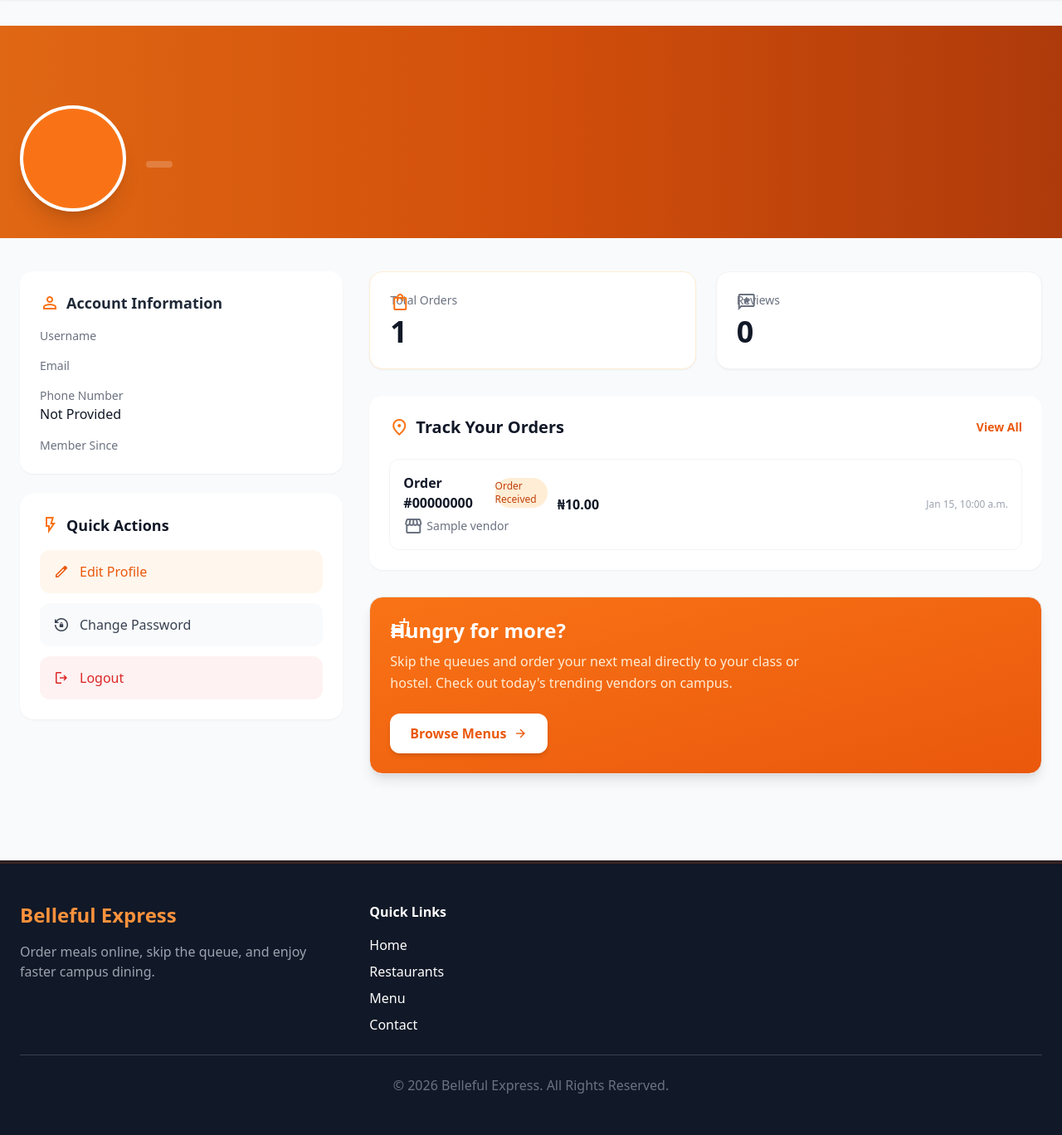
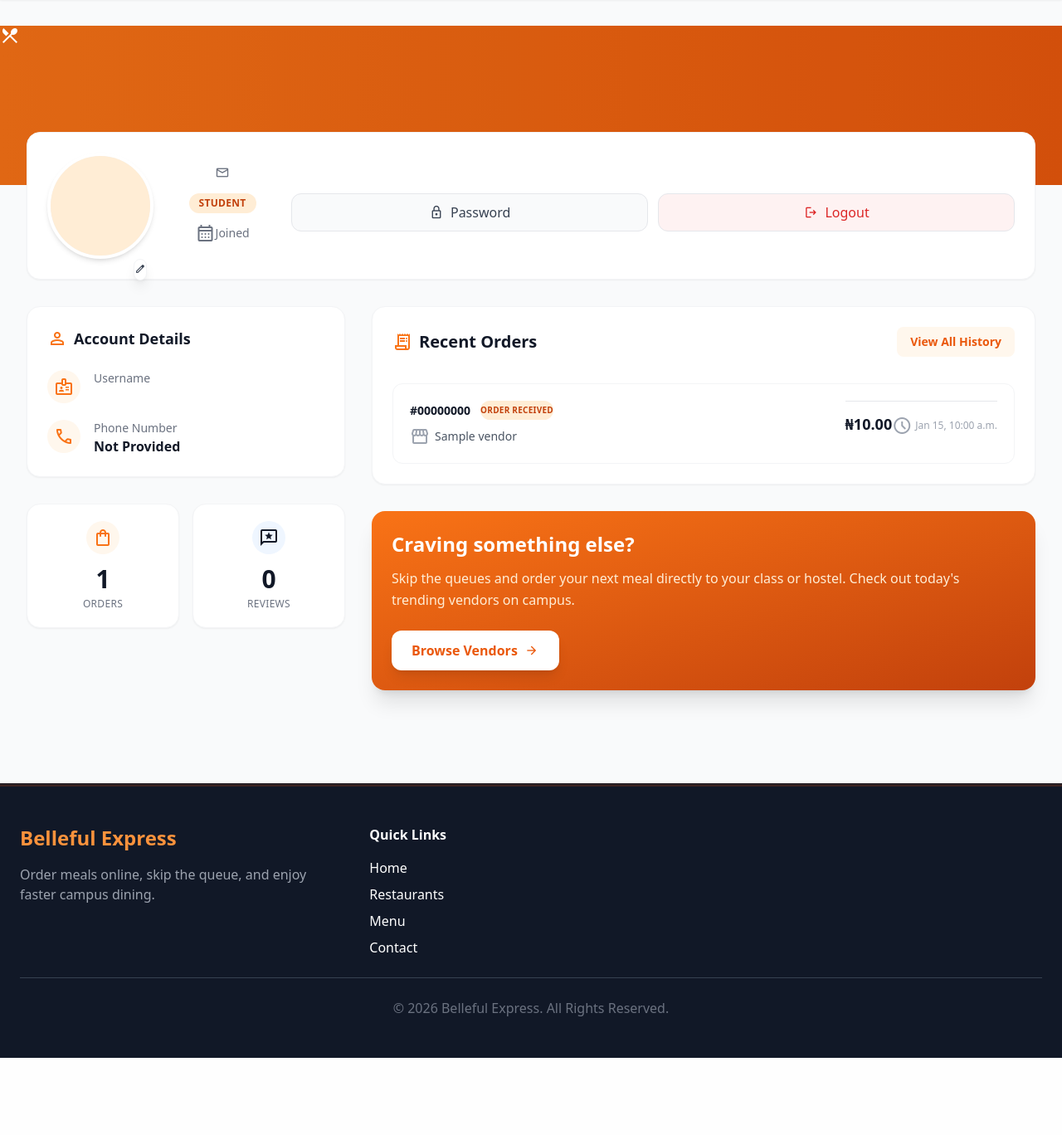
Before and after one commit to agbaigospel2018-source/food_project, a Django app: template accounts/templates/accounts/profile.html in a window 1280 px wide. Shown: the part 81-1449 px from the top of the page at 83% size. After the commit the page ends 1356 px from the top, so only its background shows below. Run offline with Django 5.2, Linux system fonts and the light colour scheme; tables that the repository leaves empty hold one stand-in row (values such as "Sample post"); the template is opened without the code that fills it: values that come from a table or form of the project are taken from there, most other values are stand-ins (such as "Sample title", 1, 10 or a date in 2020); some libraries are stand-ins or nearby versions.

Commit message:
profile fixes

```diff
--- a/accounts/templates/accounts/profile.html
+++ b/accounts/templates/accounts/profile.html
@@ -1,234 +1,226 @@
 {% extends 'core/base.html' %}
 
 {% block content %}
-<div class="min-h-screen bg-gray-50">
+<div class="min-h-screen bg-gray-50 pb-12">
 
-    <!-- Hero Section -->
-    <div class="bg-gradient-to-r from-orange-500 via-orange-600 to-orange-700 h-64 relative">
+    <!-- Hero Banner -->
+    <div class="h-48 md:h-64 bg-gradient-to-r from-orange-500 to-orange-600 relative overflow-hidden">
+        <div class="absolute inset-0 bg-black/10"></div>
+        <!-- Decorative pattern/shapes -->
+        <div class="absolute -right-10 -top-10 opacity-20">
+            <span class="material-symbols-outlined text-[200px] text-white">restaurant_menu</span>
+        </div>
+    </div>
 
-        <div class="absolute inset-0 bg-black/10"></div>
+    <!-- Main Content Container -->
+    <div class="max-w-7xl mx-auto px-4 sm:px-6 lg:px-8 relative">
 
-        <div class="max-w-7xl mx-auto px-4 sm:px-6 h-full flex items-end pb-8 relative z-10">
-
-            <div class="flex items-center gap-6">
+        <!-- Profile Header (Overlapping Hero) -->
+        <div class="bg-white rounded-2xl shadow-sm p-6 sm:p-8 -mt-16 sm:-mt-24 relative z-10 flex flex-col sm:flex-row items-center sm:items-end gap-6 sm:gap-8 border border-gray-100">
 
             <!-- Avatar -->
-                <div class="w-32 h-32 rounded-full bg-white shadow-xl flex items-center justify-center border-4 border-white overflow-hidden flex-shrink-0">
+            <div class="relative group flex-shrink-0">
+                <div class="w-32 h-32 sm:w-40 sm:h-40 rounded-full border-4 border-white bg-gray-100 shadow-md overflow-hidden flex items-center justify-center relative">
                     {% if user.profile_image %}
-                    <a href="{% url 'edit_profile' %}">
-                        <img src="{{ user.profile_image.url }}" alt="Profile"
-                            class="w-32 h-32 rounded-full object-cover cursor-pointer hover:opacity-80">
-                    </a>
+                        <img src="{{ user.profile_image.url }}" alt="Profile" class="w-full h-full object-cover">
                     {% else %}
-                    <a href="{% url 'edit_profile' %}"
-                        class="w-32 h-32 rounded-full bg-orange-500 flex items-center justify-center text-white text-4xl font-bold hover:bg-orange-600 transition-colors">
+                        <div class="w-full h-full bg-orange-100 flex items-center justify-center text-orange-500 text-5xl font-bold">
                             {{ user.username|slice:":1"|upper }}
-                    </a>
+                        </div>
                     {% endif %}
                 </div>
 
-                <div class="text-white">
-                    <h1 class="text-2xl sm:text-4xl font-bold">
-                        {{ user.get_full_name|default:user.username }}
-                    </h1>
+                <a href="{% url 'edit_profile' %}" class="absolute bottom-2 right-2 bg-white text-gray-700 p-2 rounded-full shadow-lg border border-gray-100 hover:bg-orange-50 hover:text-orange-600 transition-colors group-hover:scale-110">
+                    <span class="material-symbols-outlined text-sm">edit</span>
+                </a>
+            </div>
 
-                    <p class="text-orange-100 mt-2">
+            <!-- User Info -->
+            <div class="flex-grow text-center sm:text-left mb-2 sm:mb-4">
+                <h1 class="text-3xl font-bold text-gray-900">{{ user.get_full_name|default:user.username }}</h1>
+                <p class="text-gray-500 mt-1 flex items-center justify-center sm:justify-start gap-2">
+                    <span class="material-symbols-outlined text-[18px]">mail</span>
                     {{ user.email }}
                 </p>
-
-                    <span
-                        class="inline-flex mt-3 px-4 py-1 rounded-full bg-white/20 backdrop-blur-sm text-sm font-semibold">
-                        {{ user.role|title }}
+                <div class="mt-4 flex flex-wrap items-center justify-center sm:justify-start gap-3">
+                    <span class="inline-flex items-center px-3 py-1 rounded-full text-xs font-semibold bg-orange-100 text-orange-700 tracking-wide uppercase">
+                        {{ user.role|default:"Student" }}
                     </span>
-                </div>
-
-            </div>
-
-        </div>
-
-    </div>
-
-    <!-- Main Content -->
-    <div class="max-w-7xl mx-auto px-6 py-10">
-
-        <div class="grid lg:grid-cols-3 gap-8">
-
-            <!-- Left Sidebar -->
-            <div class="space-y-6">
-
-                <!-- Account Details -->
-                <div class="bg-white rounded-2xl shadow-sm p-6">
-
-                    <h2 class="text-lg font-bold text-gray-800 mb-4 flex items-center gap-2">
-                        <span class="material-symbols-outlined text-orange-500">person</span>
-                        Account Information
-                    </h2>
-
-                    <div class="space-y-4">
-                        <div>
-                            <p class="text-sm text-gray-500">Username</p>
-                            <p class="font-medium">{{ user.username }}</p>
-                        </div>
-                        <div>
-                            <p class="text-sm text-gray-500">Email</p>
-                            <p class="font-medium">{{ user.email }}</p>
-                        </div>
-                        <div>
-                            <p class="text-sm text-gray-500">Phone Number</p>
-                            <p class="font-medium">{{ user.phone_number|default:"Not Provided" }}</p>
-                        </div>
-                        <div>
-                            <p class="text-sm text-gray-500">Member Since</p>
-                            <p class="font-medium">{{ user.date_joined|date:"F d, Y" }}</p>
+                    <span class="inline-flex items-center text-sm text-gray-500">
+                        <span class="material-symbols-outlined text-[16px] mr-1">calendar_month</span>
+                        Joined {{ user.date_joined|date:"M Y" }}
+                    </span>
                 </div>
             </div>
 
-                </div>
-
-                <!-- Quick Actions -->
-                <div class="bg-white rounded-2xl shadow-sm p-6">
-
-                    <h2 class="text-lg font-bold mb-4 flex items-center gap-2">
-                        <span class="material-symbols-outlined text-orange-500">flash_on</span>
-                        Quick Actions
-                    </h2>
-
-                    <div class="space-y-3">
-                        <a href="{% url 'edit_profile' %}"
-                            class="flex items-center gap-3 bg-orange-50 hover:bg-orange-100 text-orange-600 px-4 py-3 rounded-xl font-medium transition-colors">
-                            <span class="material-symbols-outlined text-xl">edit</span>
-                            Edit Profile
+            <!-- Actions -->
+            <div class="flex flex-row gap-3 w-full sm:w-auto mt-4 sm:mt-0 pb-2 sm:pb-4">
+                <a href="{% url 'change_password' %}" class="flex-1 sm:flex-none flex items-center justify-center gap-2 px-5 py-2.5 bg-gray-50 text-gray-700 hover:bg-gray-100 border border-gray-200 rounded-xl font-medium transition-colors">
+                    <span class="material-symbols-outlined text-[18px]">lock</span>
+                    Password
                 </a>
-                        <a href="{% url 'change_password' %}"
-                            class="flex items-center gap-3 bg-gray-50 hover:bg-gray-100 text-gray-700 px-4 py-3 rounded-xl font-medium transition-colors">
-                            <span class="material-symbols-outlined text-xl">lock_reset</span>
-                            Change Password
-                        </a>
-                        <a href="{% url 'logout' %}"
-                            class="flex items-center gap-3 bg-red-50 hover:bg-red-100 text-red-600 px-4 py-3 rounded-xl font-medium transition-colors">
-                            <span class="material-symbols-outlined text-xl">logout</span>
+                <a href="{% url 'logout' %}" class="flex-1 sm:flex-none flex items-center justify-center gap-2 px-5 py-2.5 bg-red-50 text-red-600 hover:bg-red-100 border border-red-100 rounded-xl font-medium transition-colors">
+                    <span class="material-symbols-outlined text-[18px]">logout</span>
                     Logout
                 </a>
             </div>
 
         </div>
 
+        <div class="grid lg:grid-cols-3 gap-8 mt-8">
+
+            <!-- Left Column: Details & Stats -->
+            <div class="space-y-8">
+
+                <!-- Account Info -->
+                <div class="bg-white rounded-2xl shadow-sm p-6 sm:p-8 border border-gray-100">
+                    <h2 class="text-lg font-bold text-gray-900 mb-6 flex items-center gap-2">
+                        <span class="material-symbols-outlined text-orange-500">person</span>
+                        Account Details
+                    </h2>
+
+                    <div class="space-y-5">
+                        <div class="flex items-start gap-4">
+                            <div class="w-10 h-10 rounded-full bg-orange-50 flex items-center justify-center flex-shrink-0">
+                                <span class="material-symbols-outlined text-orange-500">badge</span>
+                            </div>
+                            <div>
+                                <p class="text-sm font-medium text-gray-500">Username</p>
+                                <p class="text-gray-900 font-semibold mt-0.5">{{ user.username }}</p>
+                            </div>
                         </div>
 
-            <!-- Main Dashboard -->
-            <div class="lg:col-span-2 space-y-8">
-
-                <!-- Stats -->
-                <div class="grid grid-cols-2 gap-6">
-
-                    <div class="bg-white rounded-2xl p-6 shadow-sm border border-orange-100 relative overflow-hidden group">
-                        <div class="absolute -right-4 -bottom-4 opacity-10 group-hover:scale-110 group-hover:text-orange-600 transition-transform duration-500">
-                            <span class="material-symbols-outlined text-9xl text-orange-500">shopping_bag</span>
+                        <div class="flex items-start gap-4">
+                            <div class="w-10 h-10 rounded-full bg-orange-50 flex items-center justify-center flex-shrink-0">
+                                <span class="material-symbols-outlined text-orange-500">phone</span>
                             </div>
-                        <h3 class="text-gray-500 text-sm font-medium">Total Orders</h3>
-                        <a href="{% url 'orders:order_history' %}"
-                            class="block text-4xl font-extrabold mt-2 text-gray-900 hover:text-orange-600 transition-colors relative z-10">
-                            {{ total_orders|default:"0" }}
-                        </a>
+                            <div>
+                                <p class="text-sm font-medium text-gray-500">Phone Number</p>
+                                <p class="text-gray-900 font-semibold mt-0.5">{{ user.phone_number|default:"Not Provided" }}</p>
+                            </div>
+                        </div>
+                    </div>
                 </div>
 
-                    <div class="bg-white rounded-2xl p-6 shadow-sm border border-gray-100 relative overflow-hidden group">
-                        <div class="absolute -right-4 -bottom-4 opacity-10 group-hover:scale-110 transition-transform duration-500">
-                            <span class="material-symbols-outlined text-9xl text-gray-500">reviews</span>
+                <!-- Mini Stats -->
+                <div class="grid grid-cols-2 gap-4">
+                    <div class="bg-white rounded-2xl p-5 shadow-sm border border-gray-100 text-center hover:border-orange-200 transition-colors">
+                        <div class="w-10 h-10 mx-auto rounded-full bg-orange-50 flex items-center justify-center mb-3">
+                            <span class="material-symbols-outlined text-orange-500">shopping_bag</span>
                         </div>
-                        <h3 class="text-gray-500 text-sm font-medium">Reviews</h3>
-                        <p class="text-4xl font-extrabold mt-2 text-gray-900 relative z-10">
-                            {{ total_reviews|default:"0" }}
-                        </p>
+                        <p class="text-3xl font-bold text-gray-900">{{ total_orders|default:"0" }}</p>
+                        <p class="text-xs font-medium text-gray-500 uppercase tracking-wide mt-1">Orders</p>
+                    </div>
+
+                    <div class="bg-white rounded-2xl p-5 shadow-sm border border-gray-100 text-center hover:border-orange-200 transition-colors">
+                        <div class="w-10 h-10 mx-auto rounded-full bg-blue-50 flex items-center justify-center mb-3">
+                            <span class="material-symbols-outlined text-blue-500">reviews</span>
+                        </div>
+                        <p class="text-3xl font-bold text-gray-900">{{ total_reviews|default:"0" }}</p>
+                        <p class="text-xs font-medium text-gray-500 uppercase tracking-wide mt-1">Reviews</p>
+                    </div>
                 </div>
 
             </div>
 
-                <!-- Track Your Orders -->
-                <div class="bg-white rounded-2xl shadow-sm p-6 sm:p-8">
+            <!-- Right Column: Orders -->
+            <div class="lg:col-span-2 space-y-8">
 
-                    <div class="flex items-center justify-between mb-6">
-                        <h2 class="text-xl font-bold flex items-center gap-2">
-                            <span class="material-symbols-outlined text-orange-500">location_on</span>
-                            Track Your Orders
+                <div class="bg-white rounded-2xl shadow-sm p-6 sm:p-8 border border-gray-100">
+                    <div class="flex flex-col sm:flex-row items-start sm:items-center justify-between mb-8 gap-4">
+                        <h2 class="text-xl font-bold text-gray-900 flex items-center gap-2">
+                            <span class="material-symbols-outlined text-orange-500">receipt_long</span>
+                            Recent Orders
                         </h2>
-                        <a href="{% url 'orders:order_history' %}" class="text-sm font-semibold text-orange-600 hover:text-orange-700">View All</a>
+                        <a href="{% url 'orders:order_history' %}" class="px-4 py-2 text-sm font-semibold text-orange-600 bg-orange-50 hover:bg-orange-100 rounded-lg transition-colors">
+                            View All History
+                        </a>
                     </div>
 
                     {% if recent_orders %}
                         <div class="space-y-4">
                             {% for order in recent_orders %}
                                 <a href="{% url 'orders:order_detail' order_id=order.id %}" class="block group">
-                            <div class="border border-gray-100 rounded-xl p-4 hover:border-orange-200 hover:bg-orange-50/50 transition-all">
-                                <div class="flex flex-col sm:flex-row justify-between items-start sm:items-center gap-3">
+                                    <div class="border border-gray-100 rounded-xl p-5 hover:border-orange-300 hover:shadow-md transition-all bg-white relative overflow-hidden">
+
+                                        <!-- Decorative accent line on hover -->
+                                        <div class="absolute left-0 top-0 bottom-0 w-1 bg-orange-500 opacity-0 group-hover:opacity-100 transition-opacity"></div>
+
+                                        <div class="flex flex-col sm:flex-row justify-between gap-4">
+
+                                            <!-- Left side: Status & Info -->
                                             <div>
-                                        <div class="flex items-center gap-3">
-                                            <span class="font-bold text-gray-900 group-hover:text-orange-600 transition-colors">
-                                                Order #{{ order.short_id }}
+                                                <div class="flex items-center gap-3 mb-2">
+                                                    <span class="text-sm font-bold text-gray-900 group-hover:text-orange-600 transition-colors">
+                                                        #{{ order.short_id }}
                                                     </span>
-                                            <!-- Status Badge -->
+
                                                     {% if order.status == 'completed' %}
-                                                <span class="px-2.5 py-0.5 rounded-full text-xs font-medium bg-green-100 text-green-700">Completed</span>
+                                                        <span class="px-2.5 py-1 rounded-full text-[10px] font-bold bg-green-100 text-green-700 tracking-wide uppercase">Completed</span>
                                                     {% elif order.status == 'ready' %}
-                                                <span class="px-2.5 py-0.5 rounded-full text-xs font-medium bg-blue-100 text-blue-700 animate-pulse">Ready for Pickup</span>
+                                                        <span class="px-2.5 py-1 rounded-full text-[10px] font-bold bg-blue-100 text-blue-700 tracking-wide uppercase animate-pulse">Ready</span>
                                                     {% elif order.status == 'cancelled' or order.status == 'rejected' %}
-                                                <span class="px-2.5 py-0.5 rounded-full text-xs font-medium bg-red-100 text-red-700">{{ order.get_status_display }}</span>
+                                                        <span class="px-2.5 py-1 rounded-full text-[10px] font-bold bg-red-100 text-red-700 tracking-wide uppercase">{{ order.get_status_display }}</span>
                                                     {% else %}
-                                                <span class="px-2.5 py-0.5 rounded-full text-xs font-medium bg-orange-100 text-orange-700">{{ order.get_status_display }}</span>
+                                                        <span class="px-2.5 py-1 rounded-full text-[10px] font-bold bg-orange-100 text-orange-700 tracking-wide uppercase">{{ order.get_status_display }}</span>
                                                     {% endif %}
                                                 </div>
-                                        <p class="text-sm text-gray-500 mt-1 flex items-center gap-1">
-                                            <span class="material-symbols-outlined text-[16px]">storefront</span>
+
+                                                <p class="text-sm text-gray-600 flex items-center gap-1.5">
+                                                    <span class="material-symbols-outlined text-[16px] text-gray-400">storefront</span>
                                                     {{ order.vendor.business_name }}
                                                 </p>
                                             </div>
 
-                                    <div class="text-left sm:text-right w-full sm:w-auto flex justify-between sm:block">
-                                        <p class="font-bold text-gray-900">₦{{ order.total_amount }}</p>
-                                        <p class="text-xs text-gray-400 mt-1">{{ order.created_at|date:"M d, g:i a" }}</p>
+                                            <!-- Right side: Price & Date -->
+                                            <div class="flex flex-row sm:flex-col items-center sm:items-end justify-between sm:justify-center border-t sm:border-t-0 border-gray-50 pt-3 sm:pt-0">
+                                                <p class="text-lg font-extrabold text-gray-900">₦{{ order.total_amount }}</p>
+                                                <p class="text-xs font-medium text-gray-400 mt-1 flex items-center gap-1">
+                                                    <span class="material-symbols-outlined text-[14px]">schedule</span>
+                                                    {{ order.created_at|date:"M d, g:i a" }}
+                                                </p>
                                             </div>
+
                                         </div>
                                     </div>
                                 </a>
                             {% endfor %}
                         </div>
                     {% else %}
-                    <div class="text-center py-10">
-                        <div class="w-16 h-16 bg-gray-50 rounded-full flex items-center justify-center mx-auto mb-3">
-                            <span class="material-symbols-outlined text-gray-400 text-3xl">receipt_long</span>
+                        <div class="text-center py-12 px-4 rounded-xl border-2 border-dashed border-gray-100 bg-gray-50">
+                            <div class="w-16 h-16 bg-white rounded-full flex items-center justify-center mx-auto mb-4 shadow-sm">
+                                <span class="material-symbols-outlined text-gray-400 text-3xl">shopping_cart</span>
                             </div>
-                        <p class="text-gray-500 font-medium">You haven't placed any orders yet.</p>
-                        <a href="{% url 'menu:item_list' %}" class="inline-block mt-4 text-orange-600 font-semibold hover:underline">Start ordering now</a>
+                            <h3 class="text-lg font-bold text-gray-900 mb-1">No orders yet</h3>
+                            <p class="text-gray-500 font-medium mb-6">Looks like you haven't placed any orders.</p>
+                            <a href="{% url 'menu:item_list' %}" class="inline-flex items-center justify-center px-6 py-2.5 bg-orange-600 text-white font-semibold rounded-xl hover:bg-orange-700 transition-colors shadow-sm">
+                                Explore Restaurants
+                            </a>
                         </div>
                     {% endif %}
-
                 </div>
 
-                <!-- Student Recommendations -->
-                <div class="bg-gradient-to-br from-orange-500 to-orange-600 rounded-2xl p-6 sm:p-8 text-white relative overflow-hidden shadow-lg border border-orange-400">
-                    <div class="absolute -right-10 -top-10 opacity-10">
-                        <span class="material-symbols-outlined text-[200px]">fastfood</span>
+                <!-- CTA Banner -->
+                <div class="bg-gradient-to-br from-orange-500 to-orange-700 rounded-2xl p-6 sm:p-10 text-white relative overflow-hidden shadow-xl">
+                    <div class="absolute -right-4 -bottom-4 opacity-10">
+                        {% comment %} <span class="material-symbols-outlined text-[150px]">fastfood</span> {% endcomment %}
                     </div>
 
-                    <div class="relative z-10 max-w-lg">
-                        <h2 class="text-2xl font-bold mb-2">Hungry for more?</h2>
+                    <div class="relative z-10 sm:w-2/3">
+                        <h2 class="text-2xl font-extrabold mb-3">Craving something else?</h2>
                         <p class="text-orange-100 mb-6 leading-relaxed">
                             Skip the queues and order your next meal directly to your class or hostel. Check out today's trending vendors on campus.
                         </p>
-                        <div class="flex items-center gap-4">
-                            <a href="{% url 'menu:item_list' %}" class="bg-white text-orange-600 px-6 py-3 rounded-xl font-bold shadow-md hover:shadow-xl hover:-translate-y-0.5 transition-all flex items-center gap-2">
-                                Browse Menus
-                                <span class="material-symbols-outlined text-[18px]">arrow_forward</span>
+                        <a href="{% url 'vendors:vendor_list' %}" class="inline-flex items-center gap-2 bg-white text-orange-600 px-6 py-3 rounded-xl font-bold shadow-lg hover:shadow-xl hover:bg-gray-50 transition-all group">
+                            Browse Vendors
+                            <span class="material-symbols-outlined text-[18px] group-hover:translate-x-1 transition-transform">arrow_forward</span>
                         </a>
-                        </div>
                     </div>
                 </div>
 
             </div>
 
         </div>
-
     </div>
-
 </div>
 {% endblock %}
```
Lines whose indentation alone changed are shown as unchanged.
